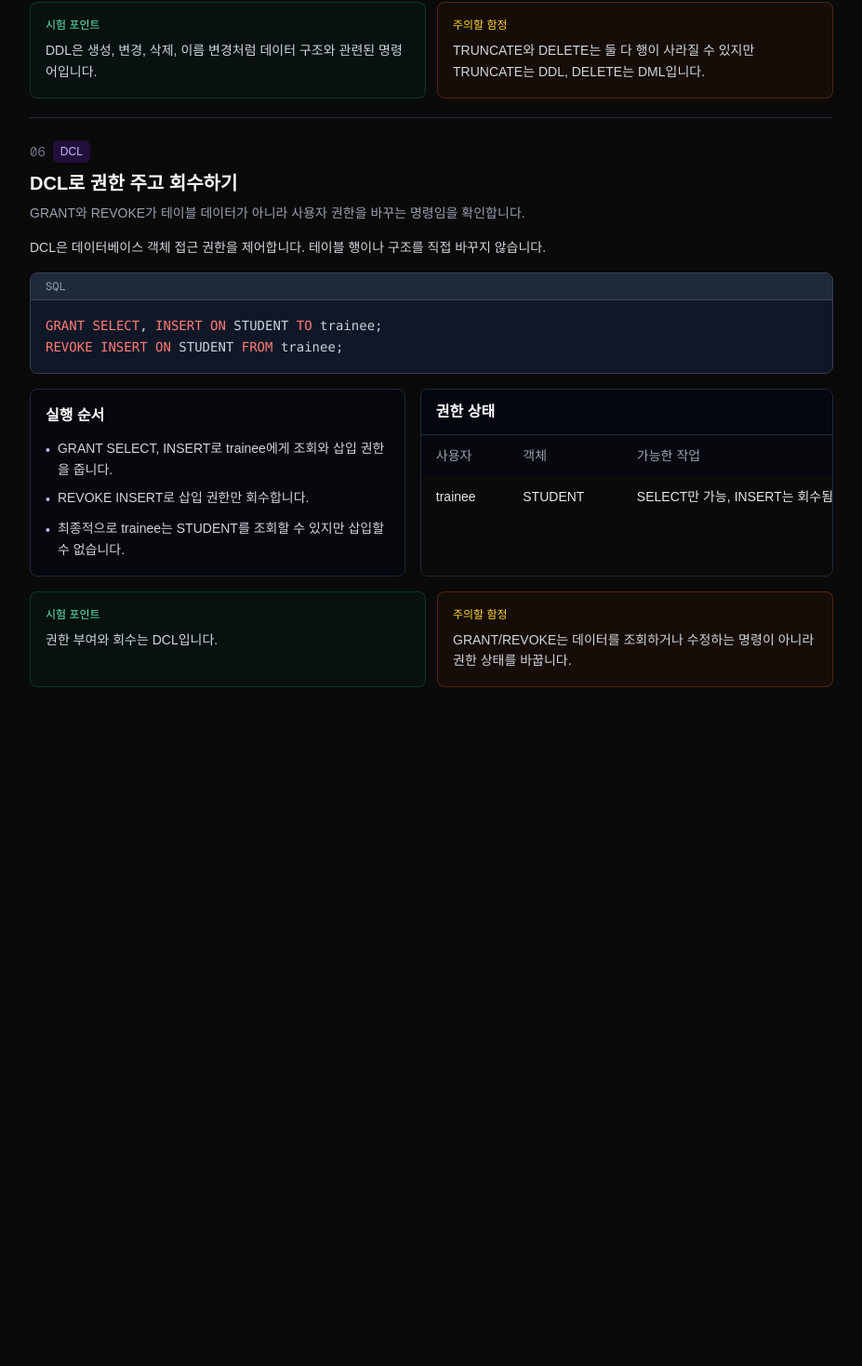
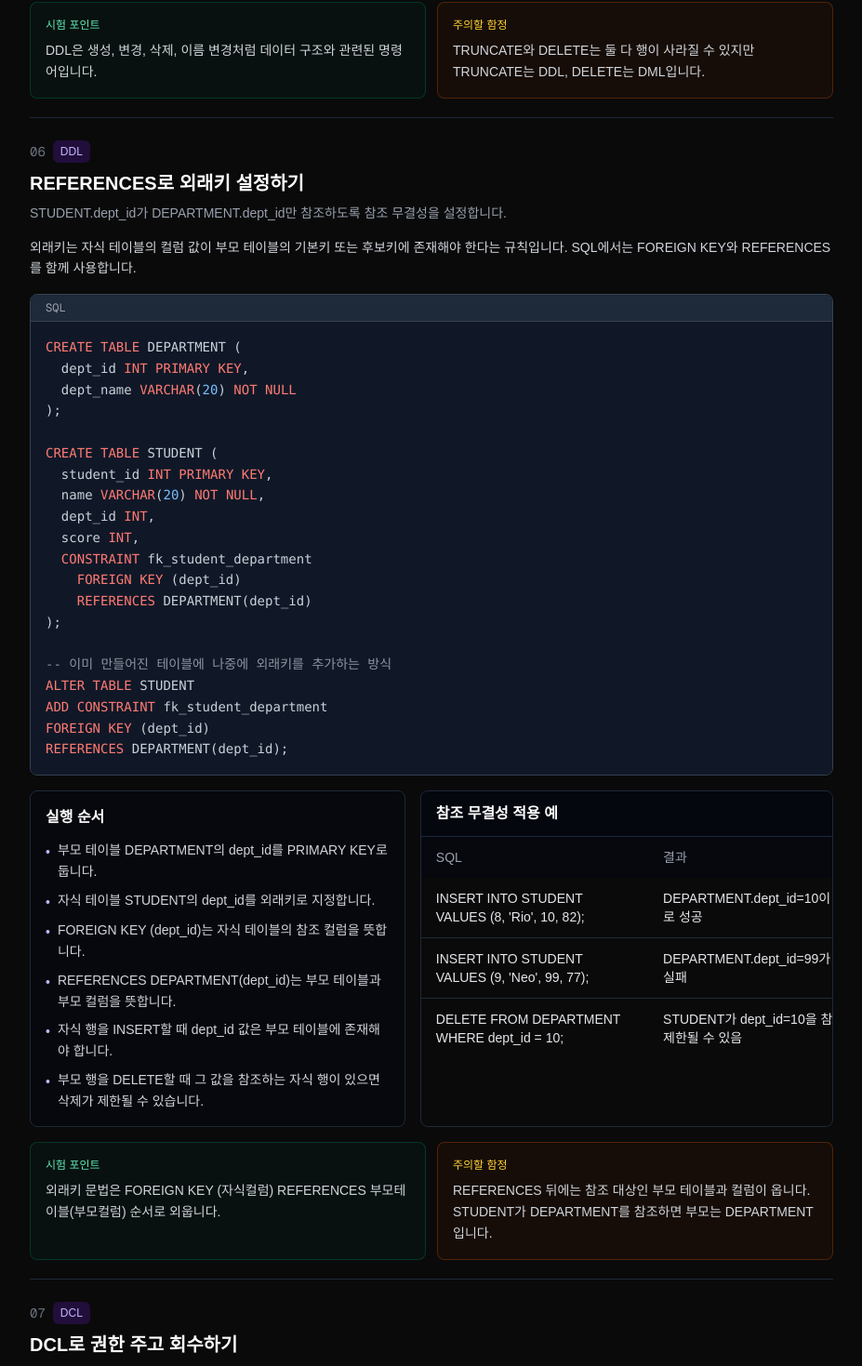
Before and after one commit to rlawksml/engineer-exam-practice, a Next.js app: page /sql in a window 1280 px wide. Shown: the part 5197-6666 px from the top of the page at 93% size, without its empty margins (176-1103 px from the left). Before the commit the page ends 5968 px from the top, so only its background shows below. Built offline with nearby package versions, Linux system fonts and the light colour scheme.

Commit message:
feat(m12): SQL REFERENCES 외래키 예시 추가 (#12)

```diff
--- a/src/data/conceptCards.ts
+++ b/src/data/conceptCards.ts
@@ -467,6 +467,15 @@ TCL: Transaction Control Language, 트랜잭션 제어어
         relatedKeywords: ["TRUNCATE", "DELETE", "DROP", "RENAME", "DDL", "DML"],
       },
       {
+        id: "sql-foreign-key-references",
+        sectionId: "sql-db",
+        front: "외래키를 설정할 때 REFERENCES는 무엇을 가리킬까요?",
+        back: "`FOREIGN KEY (dept_id) REFERENCES DEPARTMENT(dept_id)`에서 `FOREIGN KEY`는 자식 테이블의 컬럼이고, `REFERENCES` 뒤에는 참조 대상인 부모 테이블과 부모 컬럼이 옵니다.",
+        examPoint: "외래키 문법은 `FOREIGN KEY (자식컬럼) REFERENCES 부모테이블(부모컬럼)` 순서로 정리합니다.",
+        trap: "STUDENT.dept_id가 DEPARTMENT.dept_id를 참조한다면 부모 테이블은 DEPARTMENT입니다.",
+        relatedKeywords: ["FOREIGN KEY", "REFERENCES", "참조 무결성", "외래키"],
+      },
+      {
         id: "db-acid",
         sectionId: "sql-db",
         front: "트랜잭션 ACID는 무엇의 약자일까요?",
--- a/src/data/quickReviewCards.ts
+++ b/src/data/quickReviewCards.ts
@@ -409,6 +409,13 @@ export const quickReviewSections: QuickReviewSection[] = [
         answer: "ROLLBACK",
         note: "트랜잭션의 미확정 변경을 되돌립니다.",
       },
+      {
+        id: "db-foreign-key-references",
+        sectionId: "database",
+        prompt: "외래키 설정 문법의 핵심 키워드는?",
+        answer: "FOREIGN KEY ... REFERENCES",
+        note: "예: FOREIGN KEY (dept_id) REFERENCES DEPARTMENT(dept_id);",
+      },
     ],
   },
   {
--- a/src/data/sqlLab.ts
+++ b/src/data/sqlLab.ts
@@ -195,6 +195,62 @@ DROP TABLE COURSE_ENROLLMENT;`,
       trap: "TRUNCATE와 DELETE는 둘 다 행이 사라질 수 있지만 TRUNCATE는 DDL, DELETE는 DML입니다.",
     },
     {
+      id: "foreign-key-references",
+      title: "REFERENCES로 외래키 설정하기",
+      category: "DDL",
+      goal: "STUDENT.dept_id가 DEPARTMENT.dept_id만 참조하도록 참조 무결성을 설정합니다.",
+      description:
+        "외래키는 자식 테이블의 컬럼 값이 부모 테이블의 기본키 또는 후보키에 존재해야 한다는 규칙입니다. SQL에서는 FOREIGN KEY와 REFERENCES를 함께 사용합니다.",
+      sql: `CREATE TABLE DEPARTMENT (
+  dept_id INT PRIMARY KEY,
+  dept_name VARCHAR(20) NOT NULL
+);
+
+CREATE TABLE STUDENT (
+  student_id INT PRIMARY KEY,
+  name VARCHAR(20) NOT NULL,
+  dept_id INT,
+  score INT,
+  CONSTRAINT fk_student_department
+    FOREIGN KEY (dept_id)
+    REFERENCES DEPARTMENT(dept_id)
+);
+
+-- 이미 만들어진 테이블에 나중에 외래키를 추가하는 방식
+ALTER TABLE STUDENT
+ADD CONSTRAINT fk_student_department
+FOREIGN KEY (dept_id)
+REFERENCES DEPARTMENT(dept_id);`,
+      resultTitle: "참조 무결성 적용 예",
+      resultColumns: ["SQL", "결과"],
+      resultRows: [
+        [
+          "INSERT INTO STUDENT VALUES (8, 'Rio', 10, 82);",
+          "DEPARTMENT.dept_id=10이 존재하므로 성공",
+        ],
+        [
+          "INSERT INTO STUDENT VALUES (9, 'Neo', 99, 77);",
+          "DEPARTMENT.dept_id=99가 없으므로 실패",
+        ],
+        [
+          "DELETE FROM DEPARTMENT WHERE dept_id = 10;",
+          "STUDENT가 dept_id=10을 참조 중이면 제한될 수 있음",
+        ],
+      ],
+      steps: [
+        "부모 테이블 DEPARTMENT의 dept_id를 PRIMARY KEY로 둡니다.",
+        "자식 테이블 STUDENT의 dept_id를 외래키로 지정합니다.",
+        "FOREIGN KEY (dept_id)는 자식 테이블의 참조 컬럼을 뜻합니다.",
+        "REFERENCES DEPARTMENT(dept_id)는 부모 테이블과 부모 컬럼을 뜻합니다.",
+        "자식 행을 INSERT할 때 dept_id 값은 부모 테이블에 존재해야 합니다.",
+        "부모 행을 DELETE할 때 그 값을 참조하는 자식 행이 있으면 삭제가 제한될 수 있습니다.",
+      ],
+      examPoint:
+        "외래키 문법은 FOREIGN KEY (자식컬럼) REFERENCES 부모테이블(부모컬럼) 순서로 외웁니다.",
+      trap:
+        "REFERENCES 뒤에는 참조 대상인 부모 테이블과 컬럼이 옵니다. STUDENT가 DEPARTMENT를 참조하면 부모는 DEPARTMENT입니다.",
+    },
+    {
       id: "dcl-flow",
       title: "DCL로 권한 주고 회수하기",
       category: "DCL",
```
Also changed, not shown: 2 other files (tests, documents, lock files or other folders).
